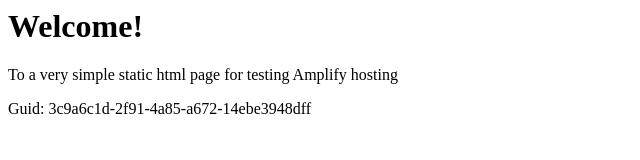
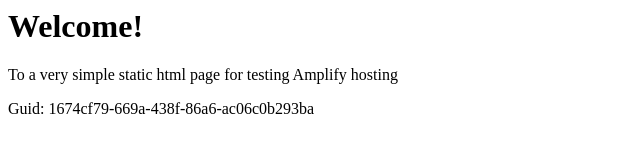
Before and after one commit to aws-aemilia-kix/Github-PR-Commit-Integration-Test-DoNotTouch-Gith-BKMSSQOA-v1-preprod-ap-northeast-3, a website: page src/index.html in a window 1280 px wide. Shown: the full height of the page, 0-640 px from the left. Drawn offline with Linux system fonts and the light colour scheme.

Commit message:
commit from integ tests

```diff
--- a/src/index.html
+++ b/src/index.html
@@ -12,6 +12,6 @@
 <body>
     <h1>Welcome!</h1>
     <p>To a very simple static html page for testing Amplify hosting</p>
-    <p>Guid: 3c9a6c1d-2f91-4a85-a672-14ebe3948dff</p></body>
+    <p>Guid: 1674cf79-669a-438f-86a6-ac06c0b293ba</p></body>
 
 </html>
```
